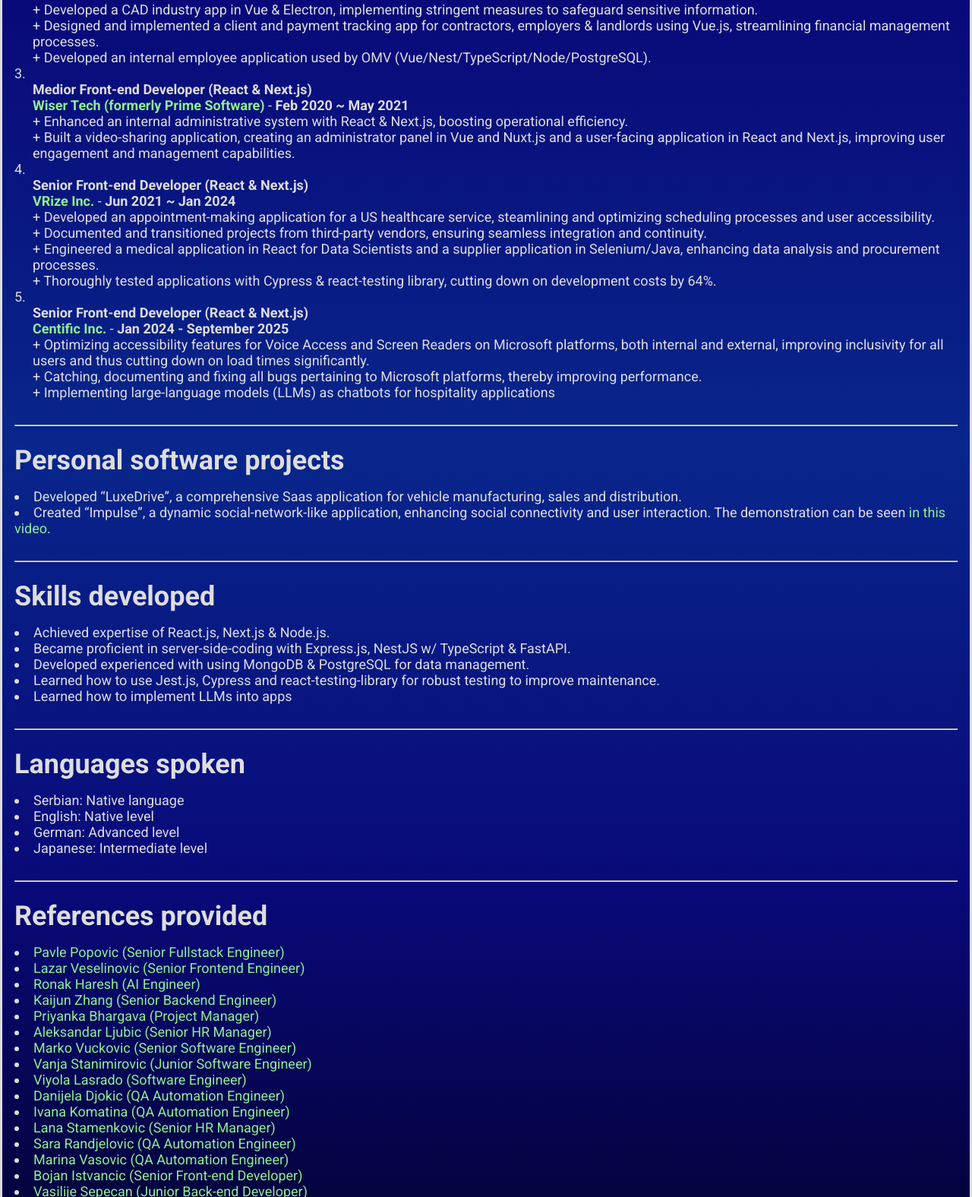
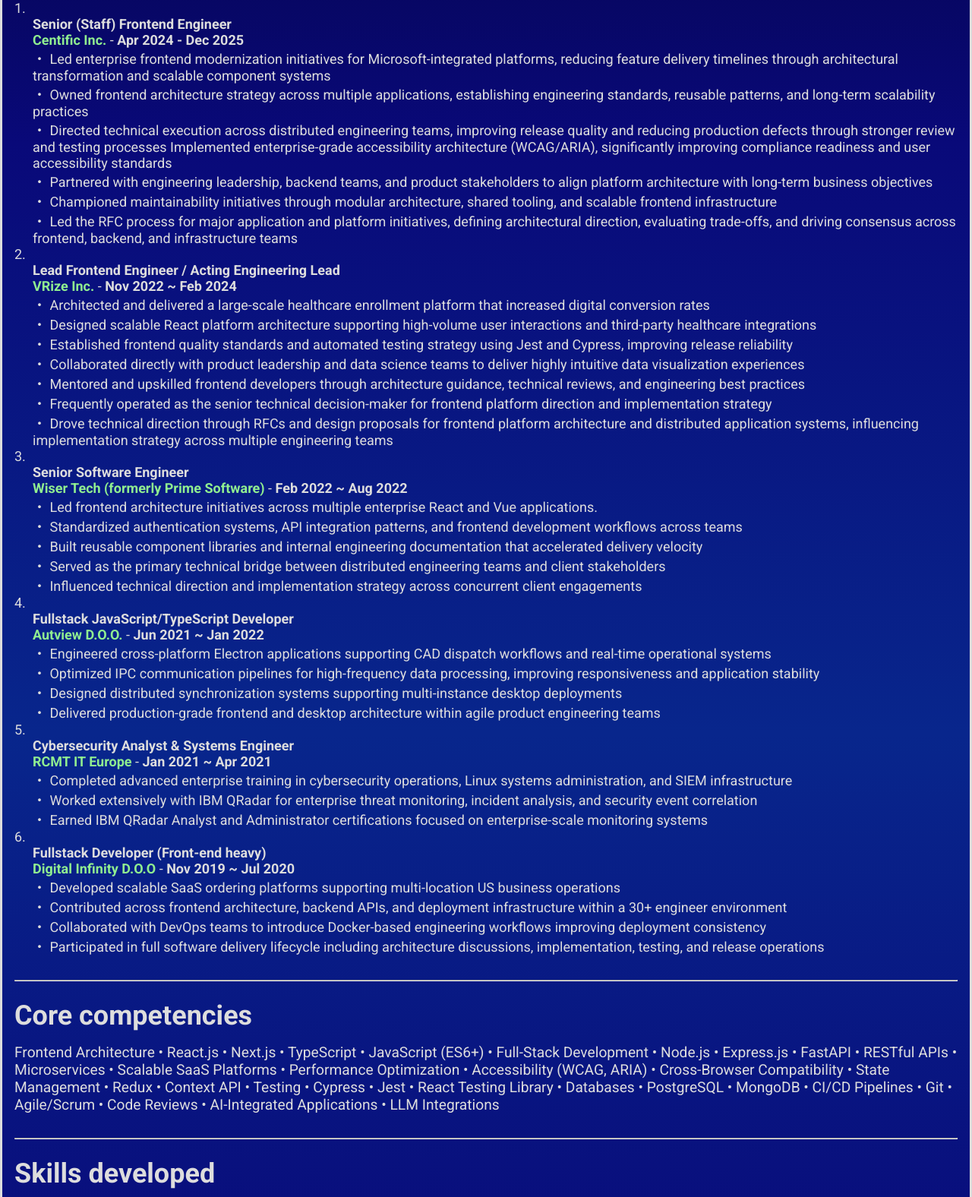
Before and after one commit to LazarPetrovic1/web-resume, a plain HTML site: page index.html in a window 1280 px wide. Shown: the part 590-2166 px from the top of the page at 76% size. Drawn offline with Linux system fonts and the light colour scheme; a script that the page names is missing.

Commit message:
Updated resume

```diff
--- a/index.html
+++ b/index.html
@@ -3,176 +3,8 @@
 <head>
   <meta charset="UTF-8">
   <meta name="viewport" content="width=device-width, initial-scale=1.0">
-  <title>Lazar Petrovic - Curriculum Vitae</title>
-  <style>
-    @import url('https://fonts.googleapis.com/css2?family=Roboto:ital,wght@0,100;0,300;0,400;0,500;0,700;0,900;1,100;1,300;1,400;1,500;1,700;1,900&display=swap');
-    * { margin: 0; padding: 0; box-sizing: border-box; font-family: "Roboto", sans-serif; }
-    html { background: rgb(2,0,36); color: #ddd; }
-    body { font-size: 18px; }
-    ::selection { background-color: yellow; color: black; }
-    main { background: linear-gradient(180deg, rgba(2,0,36,1) 0%, rgba(9,9,121,1) 25%, rgba(8,38,140,1) 50%, rgba(9,9,121,1) 75%, rgba(2,0,36,1) 100%); }
-
-    .container {
-      width: 100%;
-      margin: auto;
-      border-left: 3px solid #ddd;
-      border-right: 3px solid #ddd;
-      padding: 1rem;
-    }
-
-    .container-main {
-      display: flex;
-      justify-content: space-between;
-      align-items: center;
-    }
-
-    [name="image"] {
-      max-width: 250px;
-      height: auto;
-      border-radius: 50%;
-    }
-
-    [name="socials"] {
-      background-color: #333;
-      margin-top: 2rem;
-      list-style-type: none;
-      display: flex;
-      gap: 0.25rem;
-      justify-content: space-evenly;
-      border: 3px solid #ddd;
-      padding: 0.5rem;
-    }
-
-    a { text-decoration: none; color: lightgreen; }
-    a:visited { color: red; }
-
-    [name="experience"],
-    [name="projects"],
-    [name="skills"],
-    [name="languages"],
-    [name="references"] { margin-bottom: 1rem; }
-
-    [name="corporate-experience"],
-    [name="personal-projects"],
-    [name="skills-developed"],
-    [name="languages-spoken"],
-    [name="references-provided"] { list-style-position: inside; }
-
-    [name="corporate-experience"] > li > div { margin-left: 1.5rem; }
-    hr { margin-bottom: 1.5rem; }
-
-    @media screen and (max-width: 930px) {
-      body { font-size: 17px; }
-      .container-main {
-        display: flex;
-        justify-content: space-between;
-        align-items: center;
-      }
-
-      [name="name"], [name="experience"],
-      [name="projects"], [name="skills"],
-      [name="languages"], [name="references"] { font-size: 30px; }
-      [name="email"] { font-size: 25px; }
-
-      [name="image"] {
-        max-width: 150px;
-        height: auto;
-        border-radius: 50%;
-      }
-    }
-
-    @media screen and (max-width: 810px) {
-      body { font-size: 17px; }
-      .container-main {
-        display: flex;
-        font-size: 16px;
-        justify-content: space-between;
-        align-items: center;
-      }
-
-      [name="name"], [name="experience"],
-      [name="projects"], [name="skills"],
-      [name="languages"], [name="references"] { font-size: 25px; }
-      [name="email"] { font-size: 20px; }
-
-      [name="image"] {
-        max-width: 100px;
-        height: auto;
-        border-radius: 50%;
-      }
-    }
-
-    @media screen and (max-width: 500px) {
-      body { font-size: 15px; }
-      .container-main {
-        display: flex;
-        font-size: 14px;
-        justify-content: space-between;
-        align-items: center;
-      }
-
-      [name="name"], [name="experience"],
-      [name="projects"], [name="skills"]
-      [name="languages"], [name="references"] { font-size: 20px; }
-      [name="email"] { font-size: 17px; }
-
-      [name="image"] {
-        max-width: 90px;
-        height: auto;
-        border-radius: 50%;
-      }
-
-      [name="socials"] {
-        background-color: #333;
-        margin-top: 1rem;
-        list-style-type: none;
-        display: flex;
-        gap: 0.25rem;
-        justify-content: space-evenly;
-        border: 3px solid #ddd;
-        padding: 0.5rem;
-        font-size: 12px;
-      }
-    }
-
-    @media screen and (max-width: 400px) {
-      body { font-size: 15px; }
-      .container-main {
-        display: flex;
-        font-size: 12px;
-        justify-content: space-between;
-        flex-flow: column wrap;
-        align-items: center;
-      }
-
-      .container-info { order: 2; }
-
-      [name="name"], [name="experience"],
-      [name="projects"], [name="skills"]
-      [name="languages"], [name="references"]  { font-size: 16px; }
-      [name="email"] { font-size: 13px; }
-
-      [name="image"] {
-        margin-bottom: 2rem;
-        max-width: 120px;
-        height: auto;
-        border-radius: 50%;
-        order: 1;
-      }
-
-      [name="socials"] {
-        background-color: #333;
-        margin-top: 1rem;
-        list-style-type: none;
-        display: flex;
-        gap: 0.25rem;
-        justify-content: space-evenly;
-        border: 3px solid #ddd;
-        padding: 0.5rem;
-        font-size: 10px;
-      }
-    }
-  </style>
+  <link rel="icon" href="./ja.jfif" type="image/jfif">
+  <link rel="stylesheet" href="./style.css">
 </head>
 <body>
   <main>
@@ -190,9 +22,9 @@
           <li>
             <a target="_blank" href="https://stackoverflow.com/users/13454247/lazar-petrovic">StackOverflow</a>
           </li>
-          <li>
+          <!-- <li>
             <a target="_blank" href="https://www.youtube.com/channel/UCg4TtphO_BFbo4wC_cJ3uRA">YouTube</a>
-          </li>
+          </li> -->
           <li>
             <a target="_blank" href="https://lazarpetrovic1.github.io/portfolio/">Portfolio</a>
           </li>
@@ -200,27 +32,61 @@
       </div>
       <img name="image" src="./ja.jfif" alt="Pretend this is an image of a handsome young man.">
     </div>
+    <div class="container container-summary">
+      <hr>
+      <h1 name="summary">Professional summary</h1>
+      <div class="summary-lead">
+        Senior Frontend & Full-Stack Engineer with 8+ years of experience building scalable SaaS platforms using React, Next.js,
+        TypeScript, and Node.js. Proven track record delivering high-performance, accessible, and AI-powered web applications in Agile
+        environments. Experienced in architecting distributed systems, optimizing frontend performance, and driving measurable
+        improvements in user engagement, system reliability, and development velocity.
+      </div>
+    </div>
     <div class="container container-experience">
       <hr>
       <h1 name="experience">Professional experience</h1>
       <ol name="corporate-experience">
         <li>
           <div>
-            <b>Fullstack Developer (Front-end heavy)</b> <br>
+            <b>Senior (Staff) Frontend Engineer</b> <br>
             <b>
-              <a target="_blank" href="https://www.digitalinfinity.rs/">Digital Infinity D.O.O</a>
-            </b> - <b>Aug 2015 ~ Jul 2017</b>
-            <p>
-              + Engineered a food-order and delivery app in React.js, optimizing use experience and functionality.
-            </p>
-            <p>
-              + Revamped a hardware-store online webapp, including SEO, thus maximizing their online presence.
-            </p>
-            <p>
-              + Developed a secure authentication and authorization system for sounder.fm (now sounder.ai), extended
-              podcasting features and functionalities as well as implemented a payment system, thus bringing the
-              organization to solvency.
-            </p>
+              <a target="_blank" href="https://www.centific.com/">Centific Inc.</a>
+            </b> - <b>Apr 2024 - Dec 2025</b>
+            <p>・ Led enterprise frontend modernization initiatives for Microsoft-integrated platforms, reducing feature delivery timelines through architectural transformation and scalable component systems</p>
+            <p>・ Owned frontend architecture strategy across multiple applications, establishing engineering standards, reusable patterns, and long-term scalability practices</p>
+            <p>・ Directed technical execution across distributed engineering teams, improving release quality and reducing production defects through stronger review and testing processes Implemented enterprise-grade accessibility architecture (WCAG/ARIA), significantly improving compliance readiness and user accessibility standards</p>
+            <p>・ Partnered with engineering leadership, backend teams, and product stakeholders to align platform architecture with long-term business objectives</p>
+            <p>・ Championed maintainability initiatives through modular architecture, shared tooling, and scalable frontend infrastructure</p>
+            <p>・ Led the RFC process for major application and platform initiatives, defining architectural direction, evaluating trade-offs, and driving consensus across frontend, backend, and infrastructure teams</p>
+          </div>
+        </li>
+        <!-- <hr> -->
+        <li>
+          <div>
+            <b>Lead Frontend Engineer / Acting Engineering Lead</b> <br>
+            <b>
+              <a target="_blank" href="https://www.vrize.com/">VRize Inc.</a>
+            </b> - <b>Nov 2022 ~ Feb 2024</b>
+            <p>・ Architected and delivered a large-scale healthcare enrollment platform that increased digital conversion rates</p>
+            <p>・  Designed scalable React platform architecture supporting high-volume user interactions and third-party healthcare integrations</p>
+            <p>・ Established frontend quality standards and automated testing strategy using Jest and Cypress, improving release reliability</p>
+            <p>・ Collaborated directly with product leadership and data science teams to deliver highly intuitive data visualization experiences</p>
+            <p>・ Mentored and upskilled frontend developers through architecture guidance, technical reviews, and engineering best practices</p>
+            <p>・ Frequently operated as the senior technical decision-maker for frontend platform direction and implementation strategy</p>
+            <p>・ Drove technical direction through RFCs and design proposals for frontend platform architecture and distributed application systems, influencing implementation strategy across multiple engineering teams</p>
+          </div>
+        </li>
+        <li>
+          <div>
+            <b>Senior Software Engineer</b> <br>
+            <b>
+              <a target="_blank" href="https://wisertech.com/">Wiser Tech (formerly Prime Software)</a>
+            </b> - <b>Feb 2022 ~ Aug 2022</b>
+            <p>・ Led frontend architecture initiatives across multiple enterprise React and Vue applications.</p>
+            <p>・ Standardized authentication systems, API integration patterns, and frontend development workflows across teams</p>
+            <p>・ Built reusable component libraries and internal engineering documentation that accelerated delivery velocity</p>
+            <p>・ Served as the primary technical bridge between distributed engineering teams and client stakeholders</p>
+            <p>・  Influenced technical direction and implementation strategy across concurrent client engagements</p>
           </div>
         </li>
         <li>
@@ -228,74 +94,50 @@
             <b>Fullstack JavaScript/TypeScript Developer</b> <br>
             <b>
               <a target="_blank" href="http://www.autview.com/">Autview D.O.O.</a>
-            </b> - <b>Jul 2017 ~ Jan 2020</b>
-            <p>
-              +	Developed a CAD industry app in Vue & Electron, implementing stringent measures to safeguard sensitive information.
-            </p>
-            <p>
-              + Designed and implemented a client and payment tracking app for contractors, employers & landlords using Vue.js, streamlining financial management processes.
-            </p>
-            <p>
-              + Developed an internal employee application used by OMV (Vue/Nest/TypeScript/Node/PostgreSQL).
-            </p>
+            </b> - <b>Jun 2021 ~ Jan 2022</b>
+            <p>・ Engineered cross-platform Electron applications supporting CAD dispatch workflows and real-time operational systems</p>
+            <p>・ Optimized IPC communication pipelines for high-frequency data processing, improving responsiveness and application stability</p>
+            <p>・ Designed distributed synchronization systems supporting multi-instance desktop deployments</p>
+            <p>・ Delivered production-grade frontend and desktop architecture within agile product engineering teams</p>
           </div>
         </li>
         <li>
           <div>
-            <b>Medior Front-end Developer (React & Next.js)</b> <br>
+            <b>Cybersecurity Analyst & Systems Engineer</b> <br>
             <b>
-              <a target="_blank" href="https://wisertech.com/">Wiser Tech (formerly Prime Software)</a>
-            </b> - <b>Feb 2020 ~ May 2021</b>
-            <p>
-              +	Enhanced an internal administrative system with React & Next.js, boosting operational efficiency.
-            </p>
-            <p>
-              + Built a video-sharing application, creating an administrator panel in Vue and Nuxt.js and a user-facing application in React and Next.js, improving user engagement and management capabilities.
-            </p>
+              <a target="_blank" href="https://www.facebook.com/rcmt.it.europe.branch.nis">RCMT IT Europe</a>
+            </b> - <b>Jan 2021 ~ Apr 2021</b>
+            <p>・ Completed advanced enterprise training in cybersecurity operations, Linux systems administration, and SIEM infrastructure</p>
+            <p>・ Worked extensively with IBM QRadar for enterprise threat monitoring, incident analysis, and security event correlation</p>
+            <p>・ Earned IBM QRadar Analyst and Administrator certifications focused on enterprise-scale monitoring systems</p>
           </div>
         </li>
         <li>
           <div>
-            <b>Senior Front-end Developer (React & Next.js)</b> <br>
+            <b>Fullstack Developer (Front-end heavy)</b> <br>
             <b>
-              <a target="_blank" href="https://www.vrize.com/">VRize Inc.</a>
-            </b> - <b>Jun 2021 ~ Jan 2024</b>
-            <p>
-              +	Developed an appointment-making application for a US healthcare service, steamlining and optimizing scheduling processes and user accessibility.
-            </p>
-            <p>
-              + Documented and transitioned projects from third-party vendors, ensuring seamless integration and continuity.
-            </p>
-            <p>
-              + Engineered a medical application in React for Data Scientists and a supplier application in Selenium/Java, enhancing data analysis and procurement processes.
-            </p>
-            <p>
-              + Thoroughly tested applications with Cypress & react-testing library, cutting down on development costs
-              by 64%.
-            </p>
-          </div>
-        </li>
-        <li>
-          <div>
-            <b>Senior Front-end Developer (React & Next.js)</b> <br>
-            <b>
-              <a target="_blank" href="https://www.centific.com/">Centific Inc.</a>
-            </b> - <b>Jan 2024 - September 2025</b>
-            <p>
-              +	Optimizing accessibility features for Voice Access and Screen Readers on Microsoft platforms, both internal and external, improving inclusivity for all users and thus cutting down on load times significantly.
-            </p>
-            <p>
-              +	Catching, documenting and fixing all bugs pertaining to Microsoft platforms, thereby improving
-              performance.
-            </p>
-            <p>
-              + Implementing large-language models (LLMs) as chatbots for hospitality applications
-            </p>
+              <a target="_blank" href="https://www.digitalinfinity.rs/">Digital Infinity D.O.O</a>
+            </b> - <b>Nov 2019 ~ Jul 2020</b>
+            <p>・ Developed scalable SaaS ordering platforms supporting multi-location US business operations</p>
+            <p>・ Contributed across frontend architecture, backend APIs, and deployment infrastructure within a 30+ engineer environment</p>
+            <p>・ Collaborated with DevOps teams to introduce Docker-based engineering workflows improving deployment consistency</p>
+            <p>・ Participated in full software delivery lifecycle including architecture discussions, implementation, testing, and release operations</p>
           </div>
         </li>
       </ol>
     </div>
-    <div class="container container-projects">
+    <div class="container container-competencies">
+      <hr>
+      <h1 name="competencies">Core competencies</h1>
+      <p class="competence-lead">
+        Frontend Architecture • React.js • Next.js • TypeScript • JavaScript (ES6+) • Full-Stack Development • Node.js • Express.js •
+        FastAPI • RESTful APIs • Microservices • Scalable SaaS Platforms • Performance Optimization • Accessibility (WCAG, ARIA) •
+        Cross-Browser Compatibility • State Management • Redux • Context API • Testing • Cypress • Jest • React Testing Library •
+        Databases • PostgreSQL • MongoDB • CI/CD Pipelines • Git • Agile/Scrum • Code Reviews • AI-Integrated Applications • LLM
+        Integrations
+      </p>
+    </div>
+    <!-- <div class="container container-projects">
       <hr>
       <h1 name="projects">Personal software projects</h1>
       <ul name="personal-projects">
@@ -306,23 +148,15 @@
           Created “Impulse”, a dynamic social-network-like application, enhancing social connectivity and user interaction. The demonstration can be seen <a href="https://youtu.be/vgf1n9-_7TY?t=296">in this video</a>.
         </li>
       </ul>
-    </div>
+    </div> -->
     <div class="container container-skills">
       <hr>
       <h1 name="skills">Skills developed</h1>
       <ul name="skills-developed">
-        <li>
-          Achieved expertise of React.js, Next.js & Node.js.
-        </li>
-        <li>
-          Became proficient in server-side-coding with Express.js, NestJS w/ TypeScript & FastAPI.
-        </li>
-        <li>
-          Developed experienced with using MongoDB & PostgreSQL for data management.
-        </li>
-        <li>
-          Learned how to use Jest.js, Cypress and react-testing-library for robust testing to improve maintenance.
-        </li>
+        <li>Achieved expertise of React.js, Next.js & Node.js.</li>
+        <li>Became proficient in server-side-coding with Express.js, NestJS w/ TypeScript & FastAPI.</li>
+        <li>Developed experienced with using MongoDB & PostgreSQL for data management.</li>
+        <li>Learned how to use Jest.js, Cypress and react-testing-library for robust testing to improve maintenance.</li>
         <li>Learned how to implement LLMs into apps</li>
       </ul>
     </div>
@@ -333,7 +167,6 @@
         <li>Serbian: Native language</li>
         <li>English: Native level</li>
         <li>German: Advanced level</li>
-        <li>Japanese: Intermediate level</li>
       </ul>
     </div>
     <div class="container container-references">
@@ -362,7 +195,7 @@
           <a target="_blank" href="https://www.linkedin.com/in/marko-vu%C4%8Dkovi%C4%87-6513a3139/">Marko Vuckovic (Senior Software Engineer)</a>
         </li>
         <li>
-          <a target="_blank" href="https://www.linkedin.com/in/vanja-stanimirovic-63aaab264/">Vanja Stanimirovic (Junior Software Engineer)</a>
+          <a target="_blank" href="https://www.linkedin.com/in/vanja-stanimirovic-63aaab264/">Vanja Stanimirovic (Software Engineer)</a>
         </li>
         <li>
           <a target="_blank" href="https://www.linkedin.com/in/viyola-lasrado-866139171/">Viyola Lasrado (Software Engineer)</a>
@@ -401,7 +234,7 @@
           <a target="_blank" href="https://www.linkedin.com/in/bojana-pejic-896a71172/">Bojana Pejic (HR Specialist)</a>
         </li>
         <li>
-          <a target="_blank" href="https://www.linkedin.com/in/djsimic1311/">Djordje Simic (Front-end developer & my former student)</a>
+          <a target="_blank" href="https://www.linkedin.com/in/djsimic1311/">Djordje Simic (Front-end developer & my former mentee)</a>
         </li>
         <li>
           <a target="_blank" href="https://www.linkedin.com/in/dusan-vulic-226882174/">Dusan Vulic (Senior React developer)</a>
@@ -412,6 +245,9 @@
         <li>
           <a target="_blank" href="https://www.linkedin.com/in/ansu-kuruvilla-702232183/">Ansu Kuruvilla (Software Engineer)</a>
         </li>
+        <li>
+          <a target="_blank" href="https://www.linkedin.com/in/vladan-vulic-8b2ba1218/">Vladan Vulic (Junior Developer & mentee)</a>
+        </li>
       </ul>
     </div>
   </main>
--- /dev/null
+++ b/style.css
@@ -0,0 +1,169 @@
+@import url('https://fonts.googleapis.com/css2?family=Roboto:ital,wght@0,100;0,300;0,400;0,500;0,700;0,900;1,100;1,300;1,400;1,500;1,700;1,900&display=swap');
+* { margin: 0; padding: 0; box-sizing: border-box; font-family: "Roboto", sans-serif; }
+html { background: rgb(2,0,36); color: #ddd; }
+body { font-size: 18px; }
+::selection { background-color: yellow; color: black; }
+main { background: linear-gradient(180deg, rgba(2,0,36,1) 0%, rgba(9,9,121,1) 25%, rgba(8,38,140,1) 50%, rgba(9,9,121,1) 75%, rgba(2,0,36,1) 100%); }
+.summary-lead, .competence-lead { font-size: 1.2rem; }
+.container {
+  width: 100%;
+  margin: auto;
+  border-left: 3px solid #ddd;
+  border-right: 3px solid #ddd;
+  padding: 1rem;
+}
+
+.container-main {
+  display: flex;
+  justify-content: space-between;
+  align-items: center;
+}
+
+[name="image"] {
+  max-width: 250px;
+  height: auto;
+  border-radius: 50%;
+}
+
+[name="socials"] {
+  background-color: #333;
+  margin-top: 2rem;
+  list-style-type: none;
+  display: flex;
+  gap: 0.25rem;
+  justify-content: space-evenly;
+  border: 3px solid #ddd;
+  padding: 0.5rem;
+}
+
+a { text-decoration: none; color: lightgreen; }
+a:visited { color: red; }
+
+[name="experience"],
+[name="summary"],
+[name="projects"],
+[name="skills"],
+[name="languages"],
+[name="competencies"],
+[name="references"] { margin-bottom: 1rem; }
+
+[name="corporate-experience"],
+[name="personal-projects"],
+[name="skills-developed"],
+[name="languages-spoken"],
+[name="references-provided"] { list-style-position: inside; }
+
+[name="corporate-experience"] > li > div { margin-left: 1.5rem; }
+hr { margin-bottom: 1.5rem; }
+
+@media screen and (max-width: 930px) {
+  body { font-size: 17px; }
+  .container-main {
+    display: flex;
+    justify-content: space-between;
+    align-items: center;
+  }
+
+  [name="name"], [name="experience"],
+  [name="projects"], [name="skills"],
+  [name="languages"], [name="references"] { font-size: 30px; }
+  [name="email"] { font-size: 25px; }
+
+  [name="image"] {
+    max-width: 150px;
+    height: auto;
+    border-radius: 50%;
+  }
+}
+
+@media screen and (max-width: 810px) {
+  body { font-size: 17px; }
+  .container-main {
+    display: flex;
+    font-size: 16px;
+    justify-content: space-between;
+    align-items: center;
+  }
+
+  [name="name"], [name="experience"],
+  [name="projects"], [name="skills"],
+  [name="languages"], [name="references"] { font-size: 25px; }
+  [name="email"] { font-size: 20px; }
+
+  [name="image"] {
+    max-width: 100px;
+    height: auto;
+    border-radius: 50%;
+  }
+}
+
+@media screen and (max-width: 500px) {
+  body { font-size: 15px; }
+  .container-main {
+    display: flex;
+    font-size: 14px;
+    justify-content: space-between;
+    align-items: center;
+  }
+
+  [name="name"], [name="experience"],
+  [name="projects"], [name="skills"]
+  [name="languages"], [name="references"] { font-size: 20px; }
+  [name="email"] { font-size: 17px; }
+
+  [name="image"] {
+    max-width: 90px;
+    height: auto;
+    border-radius: 50%;
+  }
+
+  [name="socials"] {
+    background-color: #333;
+    margin-top: 1rem;
+    list-style-type: none;
+    display: flex;
+    gap: 0.25rem;
+    justify-content: space-evenly;
+    border: 3px solid #ddd;
+    padding: 0.5rem;
+    font-size: 12px;
+  }
+}
+
+@media screen and (max-width: 400px) {
+  body { font-size: 15px; }
+  .container-main {
+    display: flex;
+    font-size: 12px;
+    justify-content: space-between;
+    flex-flow: column wrap;
+    align-items: center;
+  }
+
+  .container-info { order: 2; }
+
+  [name="name"], [name="experience"],
+  [name="projects"], [name="skills"]
+  [name="languages"], [name="references"]  { font-size: 16px; }
+  [name="email"] { font-size: 13px; }
+
+  [name="image"] {
+    margin-bottom: 2rem;
+    max-width: 120px;
+    height: auto;
+    border-radius: 50%;
+    order: 1;
+  }
+
+  [name="socials"] {
+    background-color: #333;
+    margin-top: 1rem;
+    list-style-type: none;
+    display: flex;
+    gap: 0.25rem;
+    justify-content: space-evenly;
+    border: 3px solid #ddd;
+    padding: 0.5rem;
+    font-size: 10px;
+  }
+}
```
